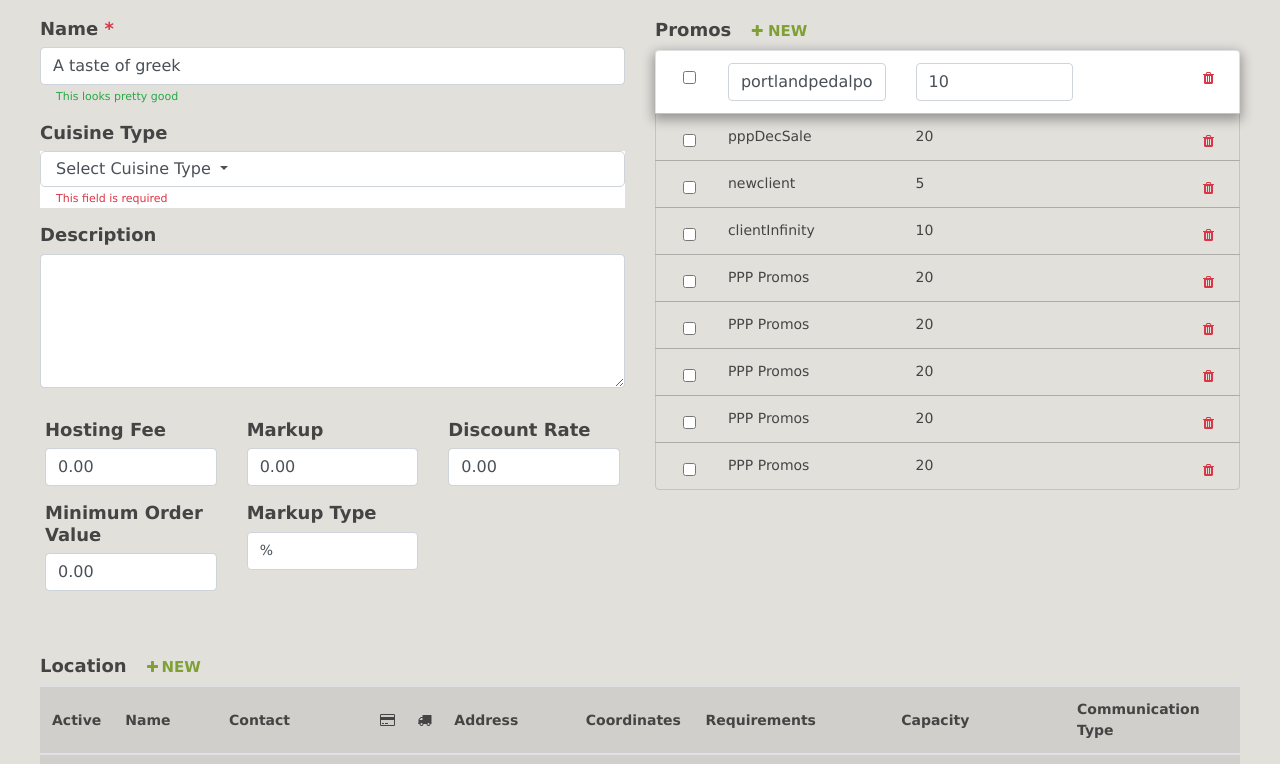
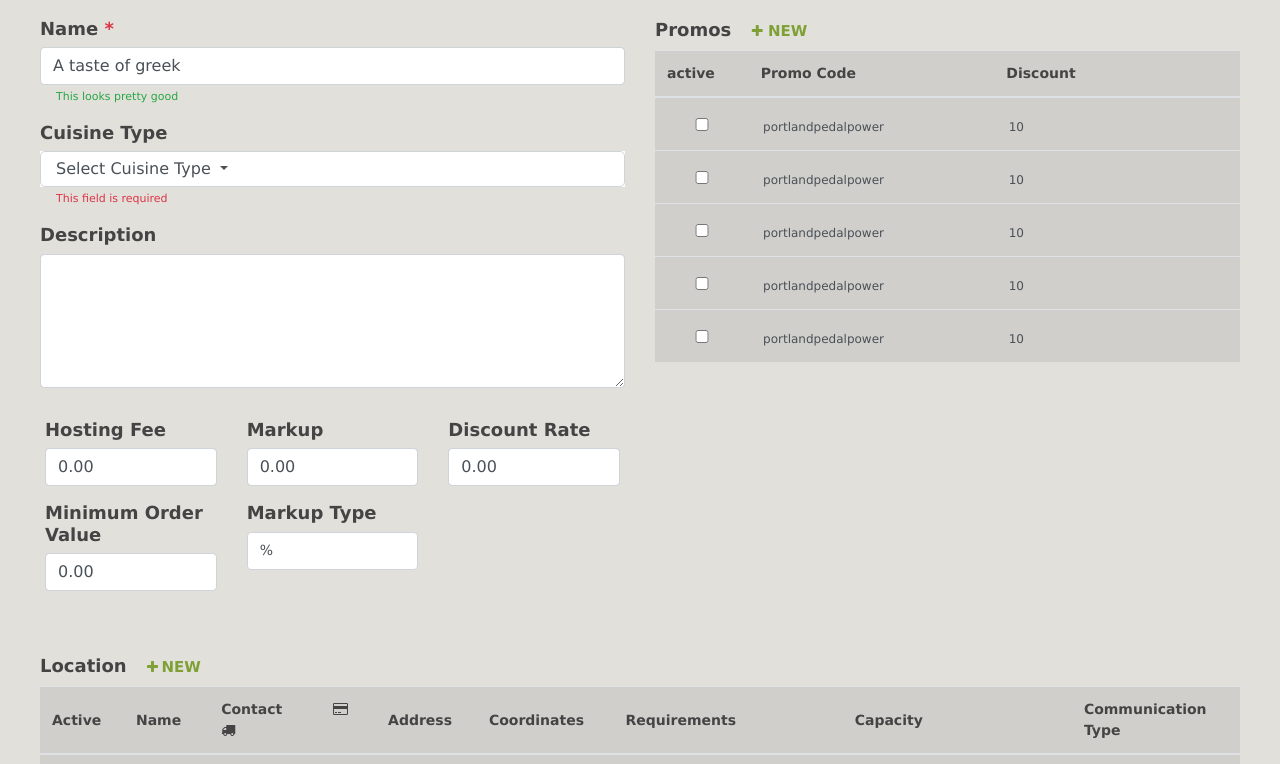
Before and after one commit to ArthurBaduyen/portlandPedalPower, a website: page PPP/application/index.html in a window 1280 px wide. Shown: the part 397-1161 px from the top of the page. Drawn offline with nearby package versions, Linux system fonts and the light colour scheme; files whose address does not match are found by name.

Commit message:
promo table

```diff
--- a/PPP/application/index.html
+++ b/PPP/application/index.html
@@ -117,10 +117,6 @@
 													<button class="text-left btn btn-secondary dropdown-toggle" type="button" id="dropdownMenuButton" data-toggle="dropdown" aria-haspopup="true" aria-expanded="false">
 														Select Cuisine Type
 													</button>
-
-													<div class="invalid pl-3 pt-1">
-														<p class="small">This field is required</p>
-													</div>
 													 <div class="dropdown-menu p-0" aria-labelledby="dropdownMenuButton">
 													 	<ul class="list-group">
 															<li class="list-group-item">
@@ -145,6 +141,9 @@
 															</li>
 														</ul>
 													</div>
+												</div>
+												<div class="invalid pl-3 pt-1">
+													<p class="small">This field is required</p>
 												</div>
 											</div>
 
@@ -194,8 +193,74 @@
 												<label class="h5 bold d-inline" for="textarea">Promos</label>
 												<a href="#" class="ml-3 text-upper no-decor fa fa-plus"></a>
 											</div>
-
-											<ul class="list-group">
+											<table class="table table-hover table-active">
+												<thead class="thead-default">
+													<tr>
+														<th class="align-middle">active</th>
+														<th class="align-middle">Promo Code</th>
+														<th class="align-middle">Discount</th>
+													</tr>
+												</thead>
+												<tbody>
+													<tr>
+														<td>
+															<input type="checkbox" class="form-control mt-2" id="Activecheck">
+														</td>
+														<td>
+															<input type="email" class="form-control" id="name" aria-describedby="emailHelp" placeholder="Enter promo code" Value="portlandpedalpower">
+														</td>
+														<td>
+															<input type="email" class="form-control" id="name" aria-describedby="emailHelp" placeholder="Enter discount" Value="10">
+														</td>
+													</tr>
+													<tr>
+														<td>
+															<input type="checkbox" class="form-control mt-2" id="Activecheck">
+														</td>
+														<td>
+															<input type="email" class="form-control" id="name" aria-describedby="emailHelp" placeholder="Enter promo code" Value="portlandpedalpower">
+														</td>
+														<td>
+															<input type="email" class="form-control" id="name" aria-describedby="emailHelp" placeholder="Enter discount" Value="10">
+														</td>
+													</tr>
+													<tr>
+														<td>
+															<input type="checkbox" class="form-control mt-2" id="Activecheck">
+														</td>
+														<td>
+															<input type="email" class="form-control" id="name" aria-describedby="emailHelp" placeholder="Enter promo code" Value="portlandpedalpower">
+														</td>
+														<td>
+															<input type="email" class="form-control" id="name" aria-describedby="emailHelp" placeholder="Enter discount" Value="10">
+														</td>
+													</tr>
+													<tr>
+														<td>
+															<input type="checkbox" class="form-control mt-2" id="Activecheck">
+														</td>
+														<td>
+															<input type="email" class="form-control" id="name" aria-describedby="emailHelp" placeholder="Enter promo code" Value="portlandpedalpower">
+														</td>
+														<td>
+															<input type="email" class="form-control" id="name" aria-describedby="emailHelp" placeholder="Enter discount" Value="10">
+														</td>
+													</tr>
+													<tr>
+														<td>
+															<input type="checkbox" class="form-control mt-2" id="Activecheck">
+														</td>
+														<td>
+															<input type="email" class="form-control" id="name" aria-describedby="emailHelp" placeholder="Enter promo code" Value="portlandpedalpower">
+														</td>
+														<td>
+															<input type="email" class="form-control" id="name" aria-describedby="emailHelp" placeholder="Enter discount" Value="10">
+														</td>
+													</tr>
+												</tbody>
+											</table>
+
+											<!-- <ul class="list-group">
 											 	<li class="list-group-item list-edit">
 											 		<div class="row">
 											 			<div class="col-md-1 col">
@@ -358,7 +423,7 @@
 											 			</div>
 											 		</div>
 											 	</li>
-											</ul>
+											</ul> -->
 										</div>
 
 
@@ -414,8 +479,8 @@
 												<thead class="thead-default">
 													<tr>
 														<th class="align-middle" width='50px'>Active</th>
-														<th class="align-middle"  width='125px'>Name</th>
-														<th class="align-middle" width="350px">
+														<th class="align-middle" width='70px'>Name</th>
+														<th class="align-middle" width="150px">
 															<div class="row">
 																<div class="col-md-8 col">
 																	Contact
@@ -428,11 +493,11 @@
 																</div>
 															</div>
 														</th>
-														<th class="align-middle" width='170px'>Address</th>
-														<th class="align-middle" width='120px'>Coordinates</th>
-														<th class="align-middle" width='250px'>Requirements</th>
-														<th class="align-middle" width='250px'>Capacity</th>
-														<th class="align-middle" width='200px'>Communication </br>Type</th>
+														<th class="align-middle" width='80px'>Address</th>
+														<th class="align-middle" width='70px'>Coordinates</th>
+														<th class="align-middle" width='200px'>Requirements</th>
+														<th class="align-middle" width='200px'>Capacity</th>
+														<th class="align-middle" width='75px'>Communication </br>Type</th>
 													</tr>
 												</thead>
 												<tbody>
--- a/PPP/application/scss/components/forms.scss
+++ b/PPP/application/scss/components/forms.scss
@@ -25,6 +25,7 @@
 					border-right: 0px;
 					border-bottom: 1px solid transparent;
 
+					padding: .25rem;
 					height: 100px;
 				}
 
--- a/PPP/application/scss/components/override.scss
+++ b/PPP/application/scss/components/override.scss
@@ -11,5 +11,10 @@
 		// height: 3rem;
 	}
 
-	input, textarea { outline: none; }
+	input, textarea {
+		&:focus {
+			box-shadow: none;
+		}
+		outline: none !important;
+	}
 }
```
Also changed, not shown: PPP/application/css/styles.css.
